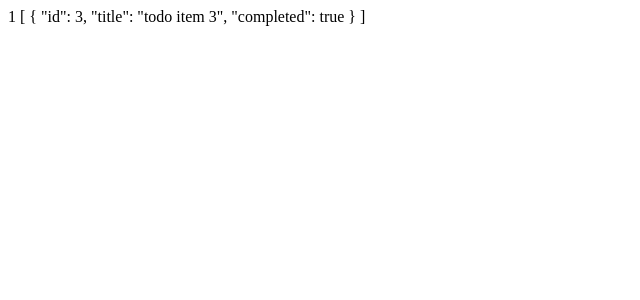
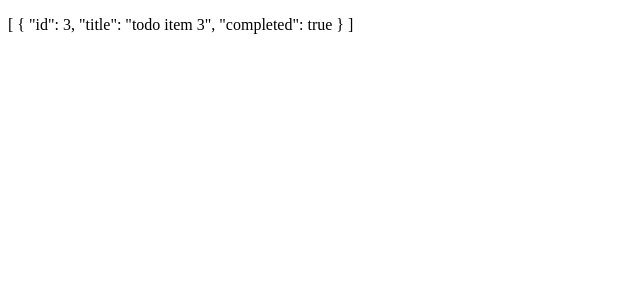
Before and after one commit to NkymCJ/vue-vuex, a Vue app: page / in a window 1280 px wide. Shown: the top 300 px of the page, without its empty margins (0-640 px from the left). Built offline with nearby package versions, Linux system fonts and the light colour scheme.

Commit message:
modified

```diff
--- a/src/App.vue
+++ b/src/App.vue
@@ -1,44 +1,44 @@
 <template>
   <div id="app">
-    <!-- {{ a }}
-    {{ b }}
-    {{ count }}
-    {{ todos }} -->
+    <!-- <p>{{ localCount }}</p>
+    <p>{{ count }}</p>
+    <p>{{ mapStateCount }}</p>
+    <p>{{ mapStateCountAlias }}</p>
+    <p>{{ mapStateCountPlusLocalState }}</p> -->
 
-    {{ count }}
-    {{ completedTodos }}
+    <p>{{ completedTodos }}</p>
   </div>
 </template>
 
 <script>
 // import { mapState } from 'vuex'
 export default {
-  name: 'app',
+  name: 'App',
+  data () {
+    return {
+      // localCount: 0
+    }
+  },
+  // State && mapState
+  // computed: {
+  //   count () {
+  //     return this.$store.state.count
+  //   },
+  //   ...mapState({
+  //     mapStateCount: state => state.count,
+  //     mapStateCountAlias: 'count',
+  //     mapStateCountPlusLocalState (state) {
+  //       return state.count + this.localCount
+  //     }
+  //   })
+  //   // ...mapState(['count'])
+  // }
+  // Getter
   computed: {
-    count () {
-      return this.$store.getters.count
-    },
     completedTodos () {
       return this.$store.getters.completedTodos
     }
   }
-  // // State && mapState
-  // computed: {
-  //   a () {
-  //     return 0
-  //   },
-  //   // 使用
-  //   b () {
-  //     return this.$store.state.count
-  //   },
-  //   // 使用mapState
-  //   ...mapState({
-  //     count: state => state.count,
-  //     todos: state => state.todos
-  //   })
-  //   // 使用mapState的简写
-  //   // ...mapState(['count', 'todos'])
-  // }
 }
 </script>
 
--- a/src/store/index.js
+++ b/src/store/index.js
@@ -21,9 +21,6 @@ export default new Vuex.Store({
     }]
   },
   getters: {
-    count: state => {
-      return ++state.count
-    },
     completedTodos: state => {
       return state.todos.filter(todo => todo.completed)
     }
```
Also changed, not shown: 1 other file (tests, documents, lock files or other folders).
